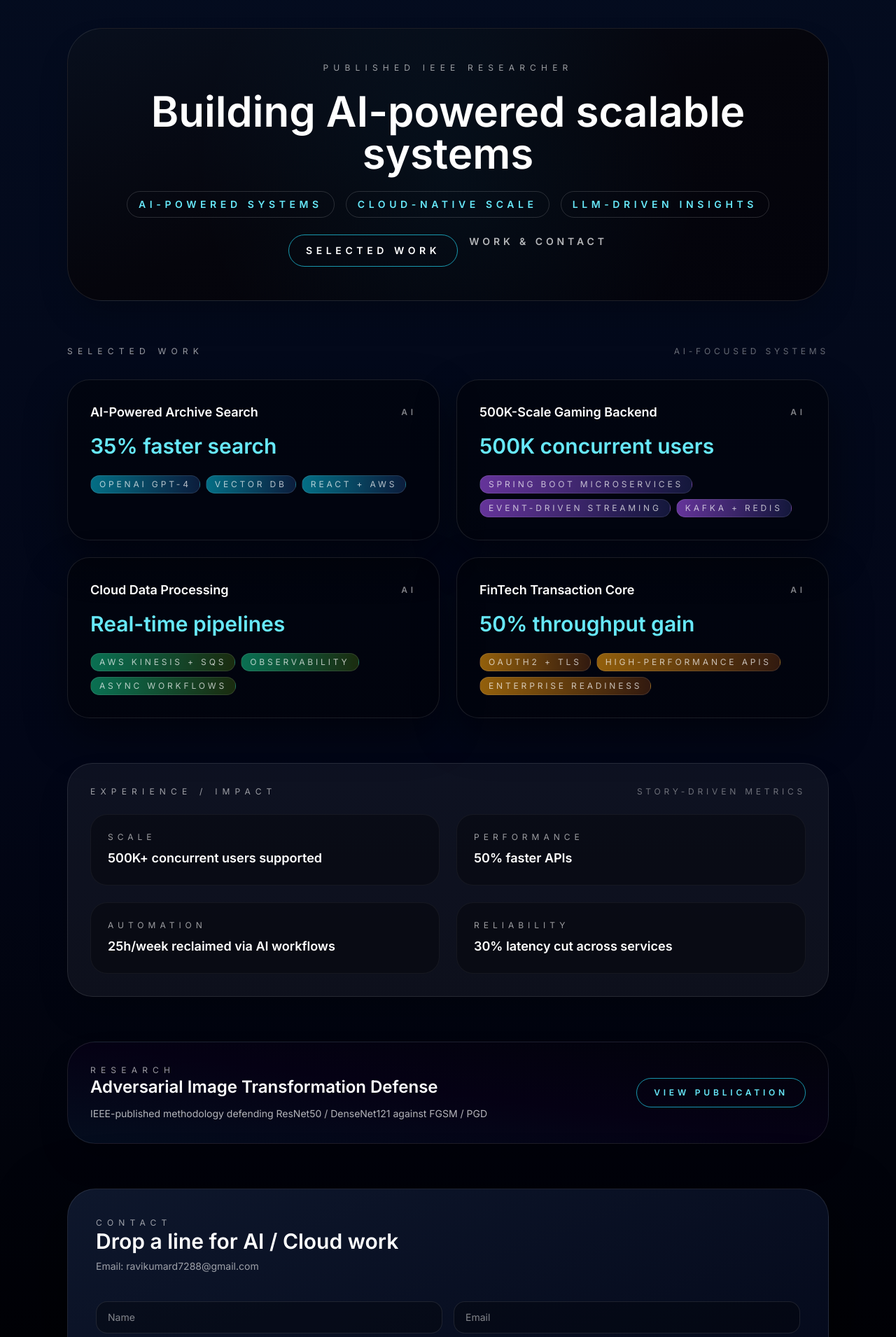
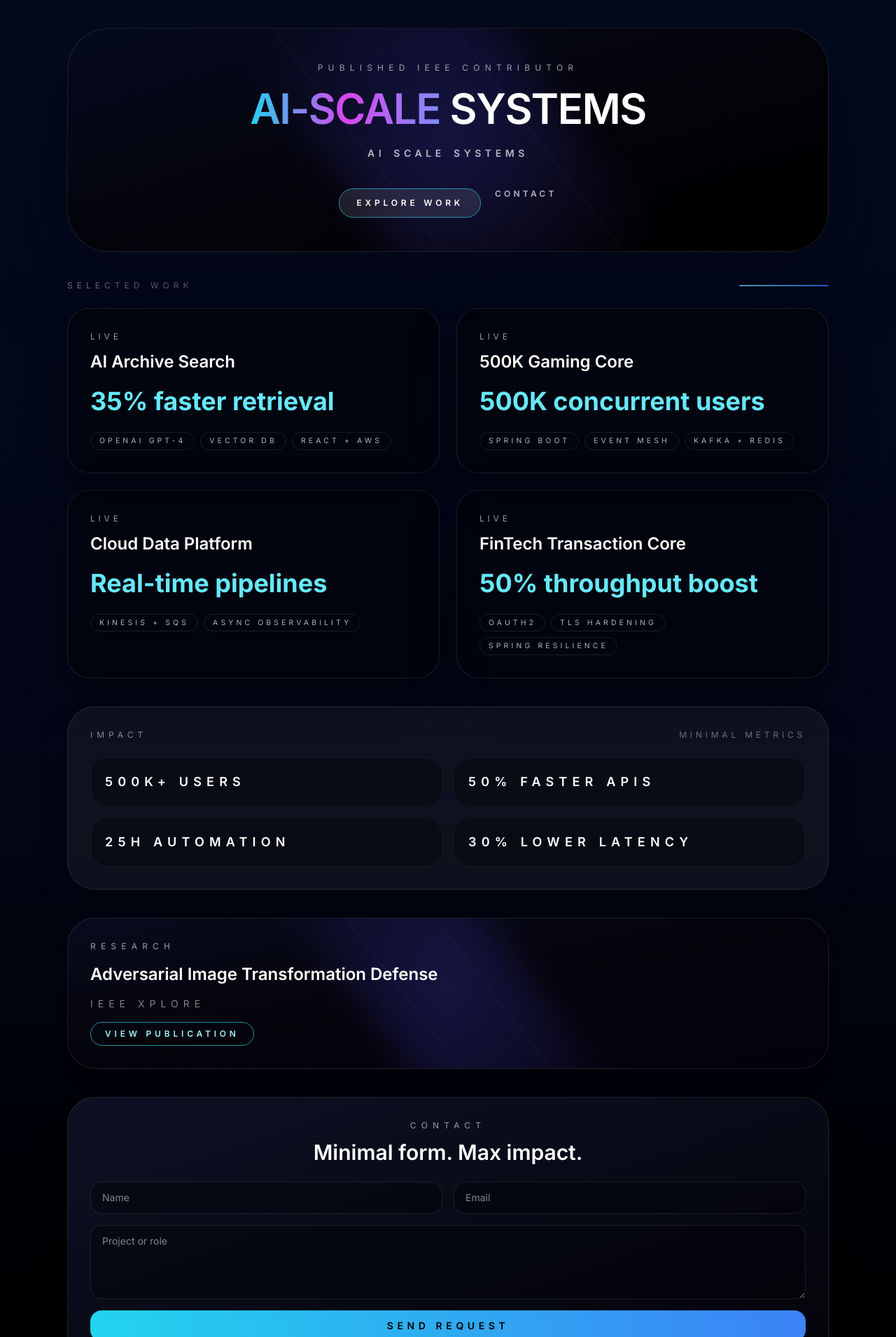
Before and after one commit to ryan-agent/sathvik-portfolio, a Next.js app: page / in a window 1280 px wide. Shown: the part 70-1980 px from the top of the page at 70% size. Built offline with nearby package versions, Linux system fonts and the light colour scheme.

Commit message:
feat: create visual animation-driven story

```diff
--- a/src/app/page.tsx
+++ b/src/app/page.tsx
@@ -1,8 +1,9 @@
 'use client'
 
-import { FormEvent, useEffect, useState } from 'react'
+import { useEffect, useState } from 'react'
 import { motion } from 'framer-motion'
 import { ScrollScene } from '../components/ScrollScene'
+import { OrbitGlow } from '../components/OrbitGlow'
 
 const navLinks = [
   { label: 'Name', id: 'ai' },
@@ -10,103 +11,86 @@ const navLinks = [
   { label: 'Contact', id: 'contact' }
 ]
 
-const heroStatements = ['AI-powered systems', 'Cloud-native scale', 'LLM-driven insights']
+const heroWords = ['AI', 'Scale', 'Systems']
+const sceneDelay = 0.2
 
 const work = [
   {
-    title: 'AI-Powered Archive Search',
-    metric: '35% faster search',
-    highlights: ['OpenAI GPT-4', 'Vector DB', 'React + AWS'],
-    color: 'from-cyan-500/60 to-blue-500/20'
+    title: 'AI Archive Search',
+    metric: '35% faster retrieval',
+    tech: ['OpenAI GPT-4', 'Vector DB', 'React + AWS']
   },
   {
-    title: '500K-Scale Gaming Backend',
+    title: '500K Gaming Core',
     metric: '500K concurrent users',
-    highlights: ['Spring Boot microservices', 'Event-driven streaming', 'Kafka + Redis'],
-    color: 'from-purple-500/60 to-indigo-500/20'
+    tech: ['Spring Boot', 'Event Mesh', 'Kafka + Redis']
   },
   {
-    title: 'Cloud Data Processing',
+    title: 'Cloud Data Platform',
     metric: 'Real-time pipelines',
-    highlights: ['AWS Kinesis + SQS', 'Observability', 'Async workflows'],
-    color: 'from-emerald-500/60 to-lime-500/20'
+    tech: ['Kinesis + SQS', 'Async Observability']
   },
   {
     title: 'FinTech Transaction Core',
-    metric: '50% throughput gain',
-    highlights: ['OAuth2 + TLS', 'High-performance APIs', 'Enterprise readiness'],
-    color: 'from-amber-500/60 to-orange-500/20'
+    metric: '50% throughput boost',
+    tech: ['OAuth2', 'TLS hardening', 'Spring Resilience']
   }
 ]
 
-const impacts = [
-  { label: 'Scale', detail: '500K+ concurrent users supported' },
-  { label: 'Performance', detail: '50% faster APIs' },
-  { label: 'Automation', detail: '25h/week reclaimed via AI workflows' },
-  { label: 'Reliability', detail: '30% latency cut across services' }
-]
+const impacts = ['500K+ users', '50% faster APIs', '25h automation', '30% lower latency']
 
 const research = {
   title: 'Adversarial Image Transformation Defense',
-  detail: 'IEEE-published methodology defending ResNet50 / DenseNet121 against FGSM / PGD',
+  tag: 'IEEE Xplore',
   link: 'https://ieeexplore.ieee.org/document/10737087'
 }
 
-const formInitialState = { name: '', email: '', message: '' }
-
-type FormStatus = 'idle' | 'sending' | 'success'
+const formInitial = { name: '', email: '', message: '' }
 
 export default function HomePage() {
-  const [activeSection, setActiveSection] = useState('ai')
-  const [formData, setFormData] = useState(formInitialState)
-  const [status, setStatus] = useState<FormStatus>('idle')
+  const [active, setActive] = useState('ai')
+  const [form, setForm] = useState(formInitial)
+  const [status, setStatus] = useState<'idle' | 'sending' | 'success'>('idle')
 
   useEffect(() => {
     const observer = new IntersectionObserver(
       (entries) => {
         entries.forEach((entry) => {
-          if (entry.isIntersecting) {
-            setActiveSection(entry.target.id || 'ai')
-          }
+          if (entry.isIntersecting) setActive(entry.target.id || 'ai')
         })
       },
       { threshold: 0.45 }
     )
-
     navLinks.forEach((link) => {
-      const element = document.getElementById(link.id)
-      if (element) {
-        observer.observe(element)
-      }
+      const el = document.getElementById(link.id)
+      if (el) observer.observe(el)
     })
-
     return () => observer.disconnect()
   }, [])
 
-  const handleSubmit = async (event: FormEvent<HTMLFormElement>) => {
+  const handleSubmit = async (event: React.FormEvent<HTMLFormElement>) => {
     event.preventDefault()
     setStatus('sending')
-    const form = event.currentTarget
-    const data = new FormData(form)
+    const data = new FormData(event.currentTarget)
     await fetch('/', {
       method: 'POST',
       headers: { 'Content-Type': 'application/x-www-form-urlencoded' },
       body: new URLSearchParams(Array.from(data.entries()) as [string, string][])
     })
+    setForm(formInitial)
     setStatus('success')
-    setFormData(formInitialState)
   }
 
   return (
-    <div className="mx-auto flex min-h-screen max-w-6xl flex-col px-4 py-6 sm:px-6 lg:px-8">
-      <nav className="sticky top-4 z-40 mx-auto flex w-full items-center justify-between rounded-full border border-white/15 bg-black/70 px-6 py-3 text-xs font-semibold uppercase tracking-[0.4em] text-white/70 backdrop-blur">
+    <div className="mx-auto flex min-h-screen w-full max-w-6xl flex-col gap-10 px-4 py-6 sm:px-6 lg:px-8">
+      <nav className="sticky top-4 z-40 flex w-full items-center justify-between rounded-full border border-white/10 bg-black/70 px-6 py-3 text-xs font-semibold uppercase tracking-[0.4em] text-white/70 backdrop-blur">
         <span className="text-sm tracking-[0.45em] text-white">Sathvik</span>
         <div className="flex gap-4">
           {navLinks.map((link) => (
             <a
               key={link.id}
               href={`#${link.id}`}
-              className={`transition ${activeSection === link.id ? 'text-cyan-300' : 'hover:text-white'}`}
+              className={`transition ${active === link.id ? 'text-cyan-300' : 'hover:text-white'}`}
             >
               {link.label}
             </a>
@@ -114,65 +98,65 @@ export default function HomePage() {
         </div>
       </nav>
 
-      <ScrollScene id="ai" className="mt-10 w-full" forceRender>
-        <section className="relative overflow-hidden rounded-[50px] border border-white/10 bg-gradient-to-br from-[#080f1d] via-[#05050c] to-[#03030b] px-8 py-12 text-center shadow-2xl">
-          <motion.div
-            className="pointer-events-none absolute inset-0 opacity-40"
-            animate={{ scale: [1, 1.05, 1] }}
-            transition={{ duration: 12, repeat: Infinity }}
-          >
-            <div className="absolute inset-0 bg-[radial-gradient(circle,_rgba(14,165,233,0.15),_transparent_60%)]" />
-          </motion.div>
-          <div className="relative z-10 space-y-6">
-            <p className="text-xs uppercase tracking-[0.6em] text-white/60">Published IEEE Researcher</p>
-            <h1 className="text-4xl font-semibold leading-tight text-white sm:text-6xl">Building AI-powered scalable systems</h1>
-            <div className="flex flex-wrap justify-center gap-4 text-sm font-semibold uppercase tracking-[0.4em] text-cyan-300">
-              {heroStatements.map((statement) => (
-                <span key={statement} className="rounded-full border border-white/15 px-4 py-2">
-                  {statement}
-                </span>
+      <ScrollScene id="ai" className="w-full" forceRender>
+        <section className="relative overflow-hidden rounded-[60px] border border-white/10 bg-gradient-to-br from-[#050a1f] via-[#03030a] to-[#000000] px-8 py-12 shadow-[0_30px_120px_rgba(2,6,23,0.9)]">
+          <OrbitGlow />
+          <div className="relative z-10 flex h-full flex-col items-center justify-center text-center">
+            <p className="text-xs uppercase tracking-[0.6em] text-white/60">Published IEEE contributor</p>
+            <h1 className="mt-5 text-4xl font-semibold uppercase tracking-tight text-white sm:text-6xl">
+              <span className="text-transparent bg-gradient-to-r from-cyan-400 via-fuchsia-500 to-indigo-400 bg-clip-text">
+                AI-scale
+              </span>{' '}
+              Systems
+            </h1>
+            <div className="mt-6 flex flex-wrap items-center justify-center gap-3 text-sm font-semibold uppercase tracking-[0.4em] text-white/70">
+              {heroWords.map((word, idx) => (
+                <motion.span key={word} initial={{ opacity: 0, y: 20 }} animate={{ opacity: 1, y: 0 }} transition={{ delay: idx * 0.2 }}>
+                  {word}
+                </motion.span>
               ))}
             </div>
-            <div className="flex flex-wrap justify-center gap-4">
+            <div className="mt-10 flex flex-wrap justify-center gap-5">
               <a
                 href="#projects"
-                className="rounded-full border border-cyan-400/70 px-6 py-3 text-sm font-semibold uppercase tracking-[0.4em] text-white transition hover:bg-cyan-400 hover:text-black"
+                className="rounded-full border border-cyan-400/60 bg-white/10 px-6 py-3 text-xs font-semibold uppercase tracking-[0.4em] text-white transition hover:border-cyan-300"
               >
-                Selected Work
+                Explore Work
               </a>
-              <a href="#contact" className="text-sm font-semibold uppercase tracking-[0.35em] text-white/70 hover:text-white">
-                Work & Contact
+              <a
+                href="#contact"
+                className="text-xs font-semibold uppercase tracking-[0.35em] text-white/70 transition hover:text-white"
+              >
+                Contact
               </a>
             </div>
           </div>
         </section>
       </ScrollScene>
 
-      <ScrollScene id="projects" className="mt-16 w-full">
-        <section className="space-y-8">
+      <ScrollScene id="projects" className="w-full">
+        <section className="space-y-6">
           <div className="flex items-center justify-between">
-            <p className="text-xs uppercase tracking-[0.6em] text-white/60">Selected Work</p>
-            <span className="text-xs uppercase tracking-[0.4em] text-white/40">AI-focused systems</span>
+            <div className="text-xs uppercase tracking-[0.5em] text-white/50">Selected Work</div>
+            <div className="h-0.5 w-32 rounded-full bg-gradient-to-r from-cyan-300 to-blue-600" />
           </div>
           <div className="grid gap-6 md:grid-cols-2">
-            {work.map((item, index) => (
+            {work.map((item, idx) => (
               <motion.div
                 key={item.title}
-                className={`group rounded-[32px] border border-white/10 bg-black/40 p-8 shadow-[0_25px_60px_rgba(0,0,0,0.45)]`}
-                initial={{ opacity: 0, y: 40 }}
+                className="group relative rounded-[32px] border border-white/10 bg-black/40 p-8 shadow-[0_25px_60px_rgba(0,0,0,0.45)]"
+                initial={{ opacity: 0, y: 30 }}
                 whileInView={{ opacity: 1, y: 0 }}
                 viewport={{ once: true }}
-                transition={{ delay: 0.15 * index, duration: 0.8 }}
-                whileHover={{ translateY: -6 }}
+                transition={{ delay: idx * sceneDelay, duration: 0.9 }}
               >
-                <div className="flex items-center justify-between">
-                  <h3 className="text-lg font-semibold text-white">{item.title}</h3>
-                  <span className="text-xs font-semibold uppercase tracking-[0.4em] text-white/50">AI</span>
-                </div>
-                <p className="mt-4 text-3xl font-semibold text-cyan-300">{item.metric}</p>
-                <div className="mt-6 flex flex-wrap gap-2 text-[0.6rem] uppercase tracking-[0.4em] text-white/70">
-                  {item.highlights.map((tag) => (
-                    <span key={tag} className={`rounded-full border border-white/10 bg-gradient-to-r ${item.color} px-3 py-1 text-xs`}>
+                <div className="pointer-events-none absolute inset-0 -z-10 rounded-[32px] bg-gradient-to-br from-white/5 via-transparent to-transparent opacity-0 transition group-hover:opacity-30" />
+                <div className="text-xs uppercase tracking-[0.4em] text-white/60">Live</div>
+                <h3 className="mt-3 text-2xl font-semibold text-white">{item.title}</h3>
+                <p className="mt-5 text-4xl font-bold text-cyan-300">{item.metric}</p>
+                <div className="mt-6 flex flex-wrap gap-2 text-[0.65rem] uppercase tracking-[0.4em] text-white/70">
+                  {item.tech.map((tag) => (
+                    <span key={tag} className="rounded-full border border-white/10 px-3 py-1">
                       {tag}
                     </span>
                   ))}
@@ -183,43 +167,41 @@ export default function HomePage() {
         </section>
       </ScrollScene>
 
-      <ScrollScene id="experience" className="mt-16 w-full">
-        <section className="grid gap-6 rounded-[36px] border border-white/10 bg-white/5 p-8 shadow-2xl">
+      <ScrollScene id="experience" className="w-full">
+        <section className="rounded-[40px] border border-white/10 bg-white/5 p-8 shadow-2xl">
           <div className="flex items-center justify-between">
-            <p className="text-xs uppercase tracking-[0.6em] text-white/60">Experience / Impact</p>
-            <span className="text-xs uppercase tracking-[0.4em] text-white/40">Story-driven metrics</span>
+            <div className="text-xs uppercase tracking-[0.5em] text-white/50">Impact</div>
+            <div className="text-xs uppercase tracking-[0.4em] text-white/40">Minimal metrics</div>
           </div>
-          <div className="grid gap-6 md:grid-cols-2">
-            {impacts.map((impact, idx) => (
+          <div className="mt-6 grid gap-4 sm:grid-cols-2">
+            {impacts.map((item, idx) => (
               <motion.div
-                key={impact.label}
-                className="flex flex-col gap-2 rounded-3xl border border-white/5 bg-black/30 p-6"
+                key={item}
+                className="rounded-3xl border border-white/5 bg-black/30 p-5 text-lg font-semibold uppercase tracking-[0.4em] text-white"
                 initial={{ opacity: 0, y: 20 }}
                 whileInView={{ opacity: 1, y: 0 }}
                 viewport={{ once: true }}
-                transition={{ delay: idx * 0.12, duration: 0.8 }}
+                transition={{ delay: idx * 0.12 }}
               >
-                <span className="text-xs uppercase tracking-[0.5em] text-white/60">{impact.label}</span>
-                <p className="text-lg font-semibold text-white">{impact.detail}</p>
+                {item}
               </motion.div>
             ))}
           </div>
         </section>
       </ScrollScene>
 
-      <ScrollScene id="research" className="mt-16 w-full">
-        <section className="rounded-[40px] border border-white/10 bg-gradient-to-tr from-[#040d1e] via-[#050114] to-[#02030b] p-8 shadow-2xl">
-          <div className="flex flex-wrap items-center justify-between gap-6">
-            <div>
-              <p className="text-xs uppercase tracking-[0.6em] text-white/60">Research</p>
-              <h3 className="text-2xl font-semibold text-white">{research.title}</h3>
-              <p className="mt-3 max-w-3xl text-sm text-white/70">{research.detail}</p>
-            </div>
+      <ScrollScene id="research" className="w-full">
+        <section className="relative overflow-hidden rounded-[40px] border border-white/10 bg-gradient-to-br from-[#080b1d] via-[#04030a] to-[#02020b] p-8 shadow-xl">
+          <OrbitGlow />
+          <div className="relative z-10 flex flex-col gap-4">
+            <div className="text-xs uppercase tracking-[0.6em] text-white/60">Research</div>
+            <h3 className="text-2xl font-semibold text-white">{research.title}</h3>
+            <p className="text-sm uppercase tracking-[0.5em] text-white/50">{research.tag}</p>
             <a
               href={research.link}
               target="_blank"
               rel="noreferrer"
-              className="rounded-full border border-cyan-400/70 px-6 py-3 text-xs font-semibold uppercase tracking-[0.4em] text-cyan-300 transition hover:bg-cyan-400 hover:text-black"
+              className="w-max rounded-full border border-cyan-400/70 px-5 py-2 text-xs font-semibold uppercase tracking-[0.4em] text-cyan-200 transition hover:bg-cyan-400 hover:text-black"
             >
               View Publication
             </a>
@@ -227,31 +209,29 @@ export default function HomePage() {
         </section>
       </ScrollScene>
 
-      <ScrollScene id="contact" className="mt-16 w-full mb-16">
-        <section className="grid gap-10 rounded-[40px] border border-white/10 bg-gradient-to-br from-[#0e172c] to-[#020617] p-10 shadow-[0_40px_100px_rgba(0,0,0,0.65)]">
-          <div>
+      <ScrollScene id="contact" className="w-full mb-10">
+        <section className="rounded-[40px] border border-white/10 bg-gradient-to-br from-[#0c1123] to-[#03030a] p-8 shadow-[0_45px_130px_rgba(0,0,0,0.85)]">
+          <div className="text-center">
             <p className="text-xs uppercase tracking-[0.6em] text-white/60">Contact</p>
-            <h3 className="text-3xl font-semibold text-white">Drop a line for AI / Cloud work</h3>
-            <p className="mt-2 text-sm text-white/60">Email: ravikumard7288@gmail.com</p>
+            <h3 className="mt-3 text-3xl font-semibold text-white">Minimal form. Max impact.</h3>
           </div>
           <form
             name="contact"
             method="POST"
             data-netlify="true"
             data-netlify-honeypot="bot-field"
+            className="mt-6 grid gap-4"
             onSubmit={handleSubmit}
-            className="grid gap-4"
           >
             <input type="hidden" name="form-name" value="contact" />
             <input type="hidden" name="bot-field" />
             <div className="grid gap-4 md:grid-cols-2">
               <input
                 required
-                type="text"
                 name="name"
                 placeholder="Name"
-                value={formData.name}
-                onChange={(event) => setFormData({ ...formData, name: event.target.value })}
+                value={form.name}
+                onChange={(event) => setForm({ ...form, name: event.target.value })}
                 className="rounded-2xl border border-white/10 bg-black/30 px-4 py-3 text-sm text-white placeholder:text-white/50 focus:border-cyan-400 focus:outline-none"
               />
               <input
@@ -259,8 +239,8 @@ export default function HomePage() {
                 type="email"
                 name="email"
                 placeholder="Email"
-                value={formData.email}
-                onChange={(event) => setFormData({ ...formData, email: event.target.value })}
+                value={form.email}
+                onChange={(event) => setForm({ ...form, email: event.target.value })}
                 className="rounded-2xl border border-white/10 bg-black/30 px-4 py-3 text-sm text-white placeholder:text-white/50 focus:border-cyan-400 focus:outline-none"
               />
             </div>
@@ -268,9 +248,9 @@ export default function HomePage() {
               required
               name="message"
               rows={4}
-              placeholder="Project or role details"
-              value={formData.message}
-              onChange={(event) => setFormData({ ...formData, message: event.target.value })}
+              placeholder="Project or role"
+              value={form.message}
+              onChange={(event) => setForm({ ...form, message: event.target.value })}
               className="rounded-2xl border border-white/10 bg-black/30 px-4 py-3 text-sm text-white placeholder:text-white/50 focus:border-cyan-400 focus:outline-none"
             />
             <button
@@ -278,11 +258,9 @@ export default function HomePage() {
               disabled={status === 'sending'}
               className="rounded-2xl bg-gradient-to-r from-cyan-400 to-blue-500 px-4 py-3 text-sm font-semibold uppercase tracking-[0.4em] text-black transition disabled:cursor-not-allowed disabled:opacity-60"
             >
-              {status === 'sending' ? 'Sending…' : status === 'success' ? 'Message received' : 'Send request'}
+              {status === 'sending' ? 'Sending…' : status === 'success' ? 'Received' : 'Send request'}
             </button>
-            {status === 'success' && (
-              <p className="text-xs uppercase tracking-[0.4em] text-cyan-300">Thanks! I’ll reply soon.</p>
-            )}
+            {status === 'success' && <p className="text-center text-xs uppercase tracking-[0.4em] text-cyan-300">Thanks! I’ll reply soon.</p>}
           </form>
         </section>
       </ScrollScene>
--- /dev/null
+++ b/src/components/OrbitGlow.tsx
@@ -0,0 +1,15 @@
+'use client'
+import { motion } from 'framer-motion'
+
+export function OrbitGlow() {
+  return (
+    <motion.div
+      className="pointer-events-none absolute inset-0"
+      animate={{ rotate: 360 }}
+      transition={{ duration: 40, repeat: Infinity, ease: 'linear' }}
+    >
+      <div className="absolute inset-0 rounded-full bg-[radial-gradient(circle,_rgba(79,70,229,0.25),_transparent_55%)] blur-xl" />
+      <div className="absolute inset-14 rounded-full border border-white/5" />
+    </motion.div>
+  )
+}
```
